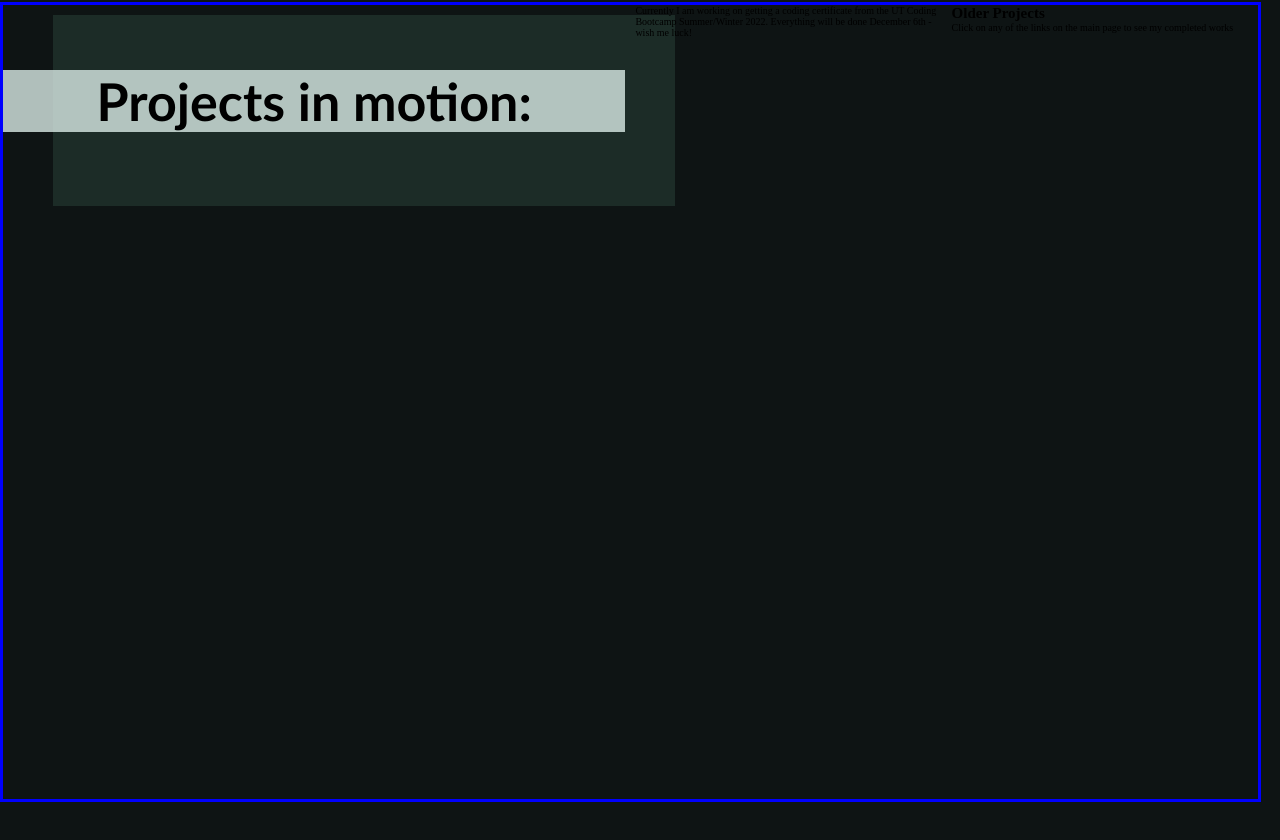
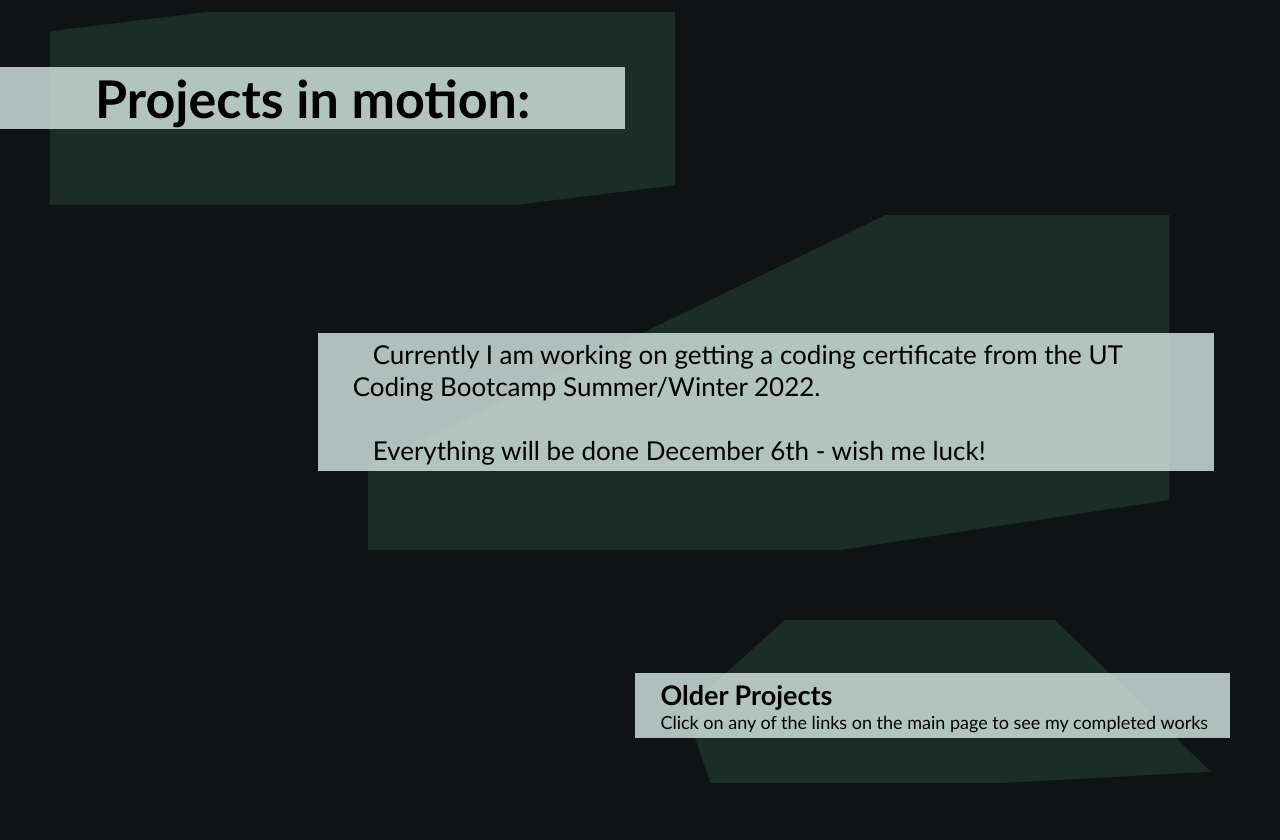
Before and after one commit to Lawhornmatt/Ch2_MyPortfolio, a plain HTML site: page index.html in a window 1280 px wide. Shown: the part 2398-3238 px from the top of the page. Drawn offline with Linux system fonts and the light colour scheme; files whose address does not match are found by name.

Commit message:
Finished current proj page

```diff
--- a/assets/css/style.css
+++ b/assets/css/style.css
@@ -218,17 +218,13 @@ footer {
     margin: 0 7rem 0 0;
 }
 
-#Field {
+#CURRENT {
     width: 98.5vw;
     height: 100vh;
 
     display: grid;
     grid: repeat(4, 1fr) / repeat(4, 1fr);
     gap: 1rem;
-
-
-    border: solid;
-    border-color: blue;
 }
 
 .projHeader {
@@ -247,8 +243,7 @@ footer {
     font-family: var(--font-choice);
     font-size: var(--h2-fnt-sz);
 }
-
-.shadowBox {
+.shadowHeader {
     background: var(--old-bckgrnd-drk);
     grid-row-start: 1;
     grid-row-end: span 1;
@@ -260,5 +255,87 @@ footer {
     position: relative;
     left: 50px;
     top: 10px;
+    clip-path: polygon(25% 0, 100% 0, 100% 90%, 75% 100%, 0 100%, 0 10%);
+}
 
+.projBox {
+    grid-row-start: 2;
+    grid-row-end: span 2;
+    grid-column-start: 2;
+    grid-column-end: span 3;
+
+    background: var(--old-bckgrnd);
+    min-height: 30%;
+    max-height: 40%;
+    min-width: 70%;
+    max-width: 95%;
+    display: flex;
+    flex-direction: column;
+    justify-content: center;
+    align-self: center;
+
+    text-indent: 2rem;
+    font-family: var(--font-choice);
+    font-size: var(--h2-fnt-sz);
+
+    padding: .5rem;
 }
+
+.projBox p {
+    margin-left: 3rem;
+}
+
+.shadowProj {
+    grid-row-start: 2;
+    grid-row-end: span 2;
+    grid-column-start: 2;
+    grid-column-end: span 3;
+
+    background: var(--old-bckgrnd-drk);
+    max-height: 85%;
+    width: auto;
+    z-index: -99;
+    position: relative;
+    left: 50px;
+    top: 10px;
+    clip-path: polygon(55% 0, 85% 0, 85% 85%, 50% 100%, 0 100%, 0 75%);
+}
+
+.projOutro {
+    grid-row-start: 4;
+    grid-row-end: span 1;
+    grid-column-start: 3;
+    grid-column-end: span 2;
+
+    background: var(--old-bckgrnd);
+    min-height: 30%;
+    max-height: auto;
+    min-width: 70%;
+    max-width: 95%;
+    display: flex;
+    flex-direction: column;
+    justify-content: center;
+    align-self: center;
+
+    text-indent: 2rem;
+    font-family: var(--font-choice);
+    font-size: var(--stndrd-fnt-sz);
+
+    padding: .5rem;
+}
+
+.shadowOutro {
+    grid-row-start: 4;
+    grid-row-end: span 1;
+    grid-column-start: 3;
+    grid-column-end: span 2;
+
+    background: var(--old-bckgrnd-drk);
+    max-height: 85%;
+    width: auto;
+    z-index: -99;
+    position: relative;
+    left: 50px;
+    top: 10px;
+    clip-path: polygon(16% 0, 59% 0, 84% 93%, 50% 100%, 4% 100%, 0 55%);
+}
--- a/index.html
+++ b/index.html
@@ -99,18 +99,22 @@
     </section>
 
 <!-- Section dedicated to what I am working on now -->
-    <div id="Field">
+    <div id="CURRENT">
         <div class="projHeader">
             <h1>Projects in motion:</h1>
         </div>
-        <div class="shadowBox"></div>
+        <div class="shadowHeader"></div>
         <div class="projBox">
-            <p>Currently I am working on getting a coding certificate from the UT Coding Bootcamp Summer/Winter 2022. Everything will be done December 6th - wish me luck!</p>
+            <p>Currently I am working on getting a coding certificate from the UT Coding Bootcamp Summer/Winter 2022.</p>
+            <br>
+            <p>Everything will be done December 6th - wish me luck!</p>
         </div>
+        <div class="shadowProj"></div>
         <div class="projOutro">
             <h2>Older Projects</h2>
             <p>Click on any of the links on the main page to see my completed works</p>
         </div>
+        <div class="shadowOutro"></div>
     </div>
 
     <section>
```
